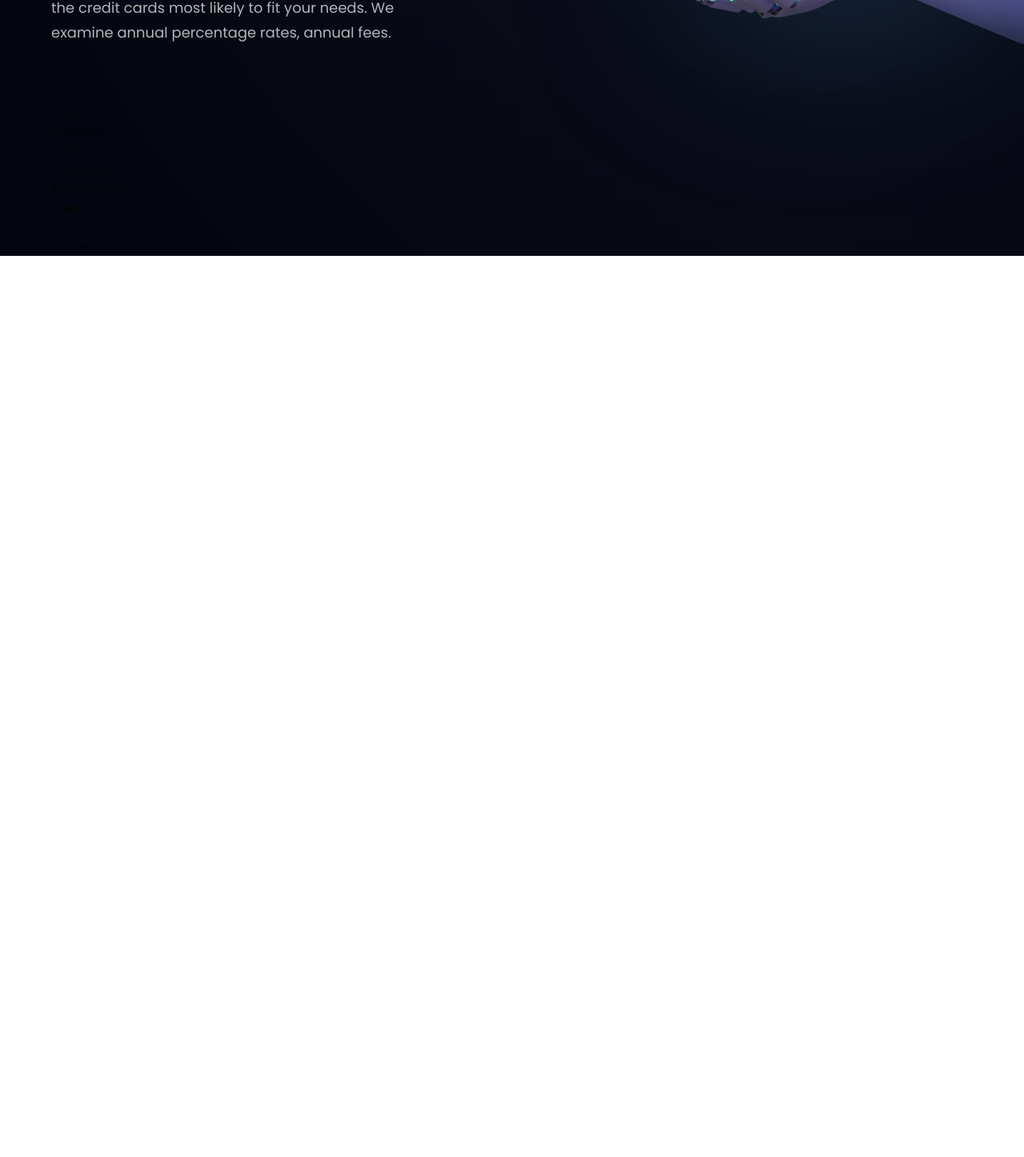
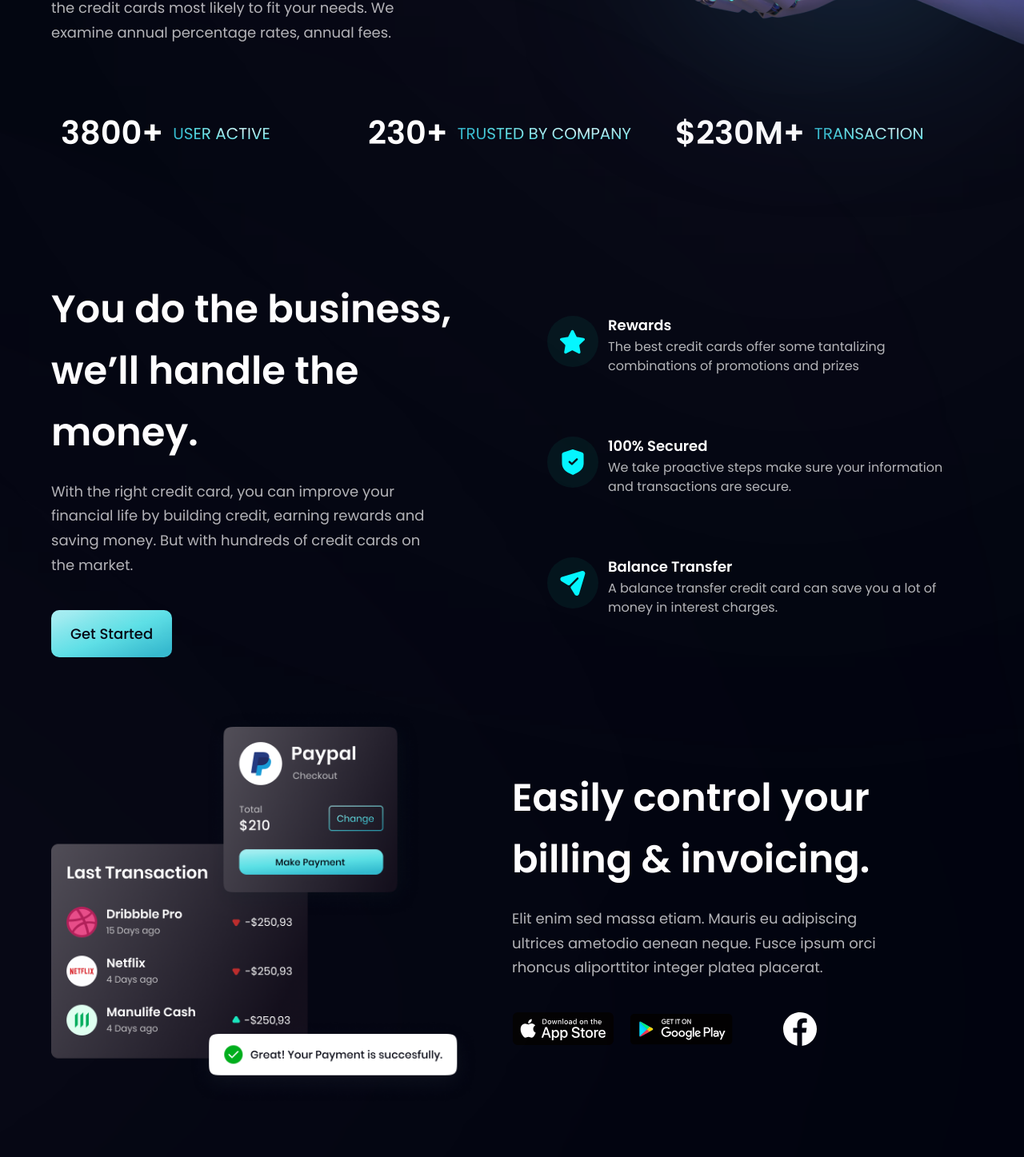
Before and after one commit to Hoangxt/bank_modern_app, a React (Vite) app: page / in a window 1280 px wide. Shown: the part 660-2107 px from the top of the page at 80% size. Before the commit the page ends 980 px from the top, so only its background shows below. Built offline with nearby package versions, Linux system fonts and the light colour scheme.

Commit message:
done cardDeal

```diff
--- a/src/components/Billing.jsx
+++ b/src/components/Billing.jsx
@@ -1,9 +1,47 @@
-import { apple, bill, google } from "../assets";
+import { apple, bill, facebook, google } from "../assets";
 import styles, { layout } from "../style";
 
 const Billing = () => (
-  <section>
-    <h1>Billing</h1>
+  <section id="product" className={layout.sectionImgReverse}>
+    <div className={layout.sectionImgReverse}>
+      <img
+        src={bill}
+        alt="billing"
+        className="w-[100%] h-[100%] relative z-[5]"
+      />
+
+      <div className="absolute z-[3] -left-1/2 top-0 w-[50%] h-[50%] rounded-full white__gradient" />
+      <div className="absolute z-[0] -left-1/2 bottom-0 w-[50%] h-[50%] rounded-full pink__gradient" />
+    </div>
+
+    <div className={layout.sectionInfo}>
+      <h2 className={styles.heading2}>
+        Easily control your <br className="sm:block hidden" /> billing &
+        invoicing.
+      </h2>
+      <p className={`${styles.paragraph} max-w-[470px] mt-5`}>
+        Elit enim sed massa etiam. Mauris eu adipiscing ultrices ametodio aenean
+        neque. Fusce ipsum orci rhoncus aliporttitor integer platea placerat.
+      </p>
+
+      <div className="flex flex-row flex-wrap sm:mt-10 mt-6">
+        <img
+          src={apple}
+          alt="apple_store"
+          className="w-[128px] h-[42px] object-contain mr-5 cursor-pointer"
+        />
+        <img
+          src={google}
+          alt="google_store"
+          className="w-[128px] h-[42px] object-contain mr-5 cursor-pointer"
+        />
+        <img
+          src={facebook}
+          alt="facebook"
+          className="w-[128px] h-[42px] object-contain mr-5 cursor-pointer"
+        />
+      </div>
+    </div>
   </section>
 );
 
--- a/src/components/Business.jsx
+++ b/src/components/Business.jsx
@@ -2,9 +2,49 @@
 import styles, { layout } from "../style";
 import Button from "./Button";
 
+const FeatureCard = ({ icon, title, content, index }) => (
+  <div
+    className={`flex flex-row p-6 rounded-[20px] ${
+      index !== features.length - 1 ? "mb-6" : "mb-0"
+    } feature-card`}
+  >
+    <div
+      className={`w-[64px] h-[64px] rounded-full ${styles.flexCenter} bg-dimBlue`}
+    >
+      <img src={icon} alt="icon" className="w-[50%] h-[50%] object-contain" />
+    </div>
+
+    <div className="flex-1 flex flex-col ml-3">
+      <h4 className="font-poppins font-semibold text-white text-[18px] leading-[23px] mb-1">
+        {title}
+      </h4>
+      <p className="font-poppins font-normal text-dimWhite text-[16px] leading-[24px] mb-1">
+        {content}
+      </p>
+    </div>
+  </div>
+);
+
 const Business = () => (
-  <section>
-    <h1>Business</h1>
+  <section id="features" className={layout.section}>
+    <div className={layout.sectionInfo}>
+      <h2 className={styles.heading2}>
+        You do the business,
+        <br className="sm:block hidden" /> we’ll handle the money.
+      </h2>
+      <p className={`${styles.paragraph} max-w-[470px] mt-5`}>
+        With the right credit card, you can improve your financial life by
+        building credit, earning rewards and saving money. But with hundreds of
+        credit cards on the market.
+      </p>
+      <Button styles="mt-10" />
+    </div>
+
+    <div className={`${layout.sectionImg} flex-col`}>
+      {features.map((feature, index) => (
+        <FeatureCard key={feature.id} {...feature} index={index} />
+      ))}
+    </div>
   </section>
 );
 
--- a/src/components/Button.jsx
+++ b/src/components/Button.jsx
@@ -1,7 +1,10 @@
 import React from "react";
 
 const Button = ({ styles }) => (
-  <button type="button" className={`py-4 px-6 font-poppins font-medium text-[18px] text-primary bg-blue-gradient rounded-[10px] outline-none ${styles}`}>
+  <button
+    type="button"
+    className={`py-4 px-6 font-poppins font-medium text-[18px] text-primary bg-blue-gradient rounded-[10px] outline-none ${styles}`}
+  >
     Get Started
   </button>
 );
--- a/src/components/CardDeal.jsx
+++ b/src/components/CardDeal.jsx
@@ -3,8 +3,23 @@
 import Button from "./Button";
 
 const CardDeal = () => (
-  <section>
-    <h1>Card Deal</h1>
+  <section className={layout.section}>
+    <div className={layout.sectionInfo}>
+      <h2 className={styles.heading2}>
+        Find a better card deal <br className="sm:block hidden" /> in few easy
+        steps.
+      </h2>
+      <p className={`${styles.paragraph} max-w-[470px] mt-5`}>
+        Arcu tortor, purus in mattis at sed integer faucibus. Aliquet quis
+        aliquet eget mauris tortor.ç Aliquet ultrices ac, ametau.
+      </p>
+
+      <Button styles="mt-10" />
+    </div>
+
+    <div className={layout.sectionImg}>
+      <img src={card} alt="card" className="w-[100%] h-[100%]" />
+    </div>
   </section>
 );
 
--- a/src/components/Stats.jsx
+++ b/src/components/Stats.jsx
@@ -2,8 +2,20 @@
 import styles from "../style";
 
 const Stats = () => (
-  <section>
-    <h1>Stats</h1>
+  <section className={`${styles.flexCenter} flex-wrap flex-row sm:mb-20 mb-6`}>
+    {stats.map((stat) => (
+      <div
+        key={stat.id}
+        className={`flex-1 flex justify-start items-center flex-row m-3`}
+      >
+        <h4 className="font-poppins font-semibold xs:text-[40px] text-[30px] xs:leading-[53px] leading-[43px] text-white">
+          {stat.value}
+        </h4>
+        <p className="font-poppins font-normal xs:text-[20px] text-[15px] xs:leading-[26px] leading-[21px] text-gradient uppercase ml-3">
+          {stat.title}
+        </p>
+      </div>
+    ))}
   </section>
 );
 
```
Also changed, not shown: Note.txt (added).
